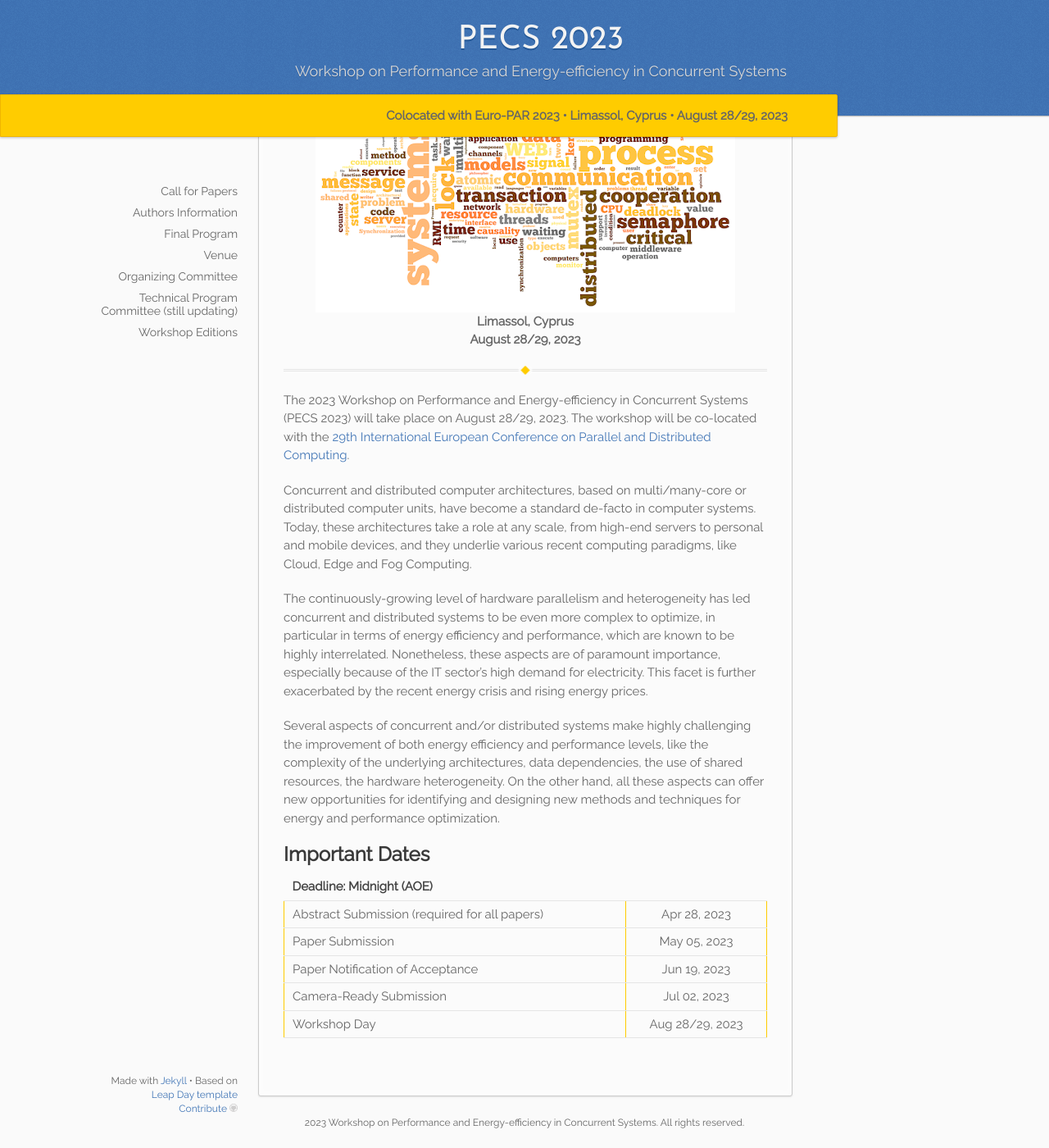
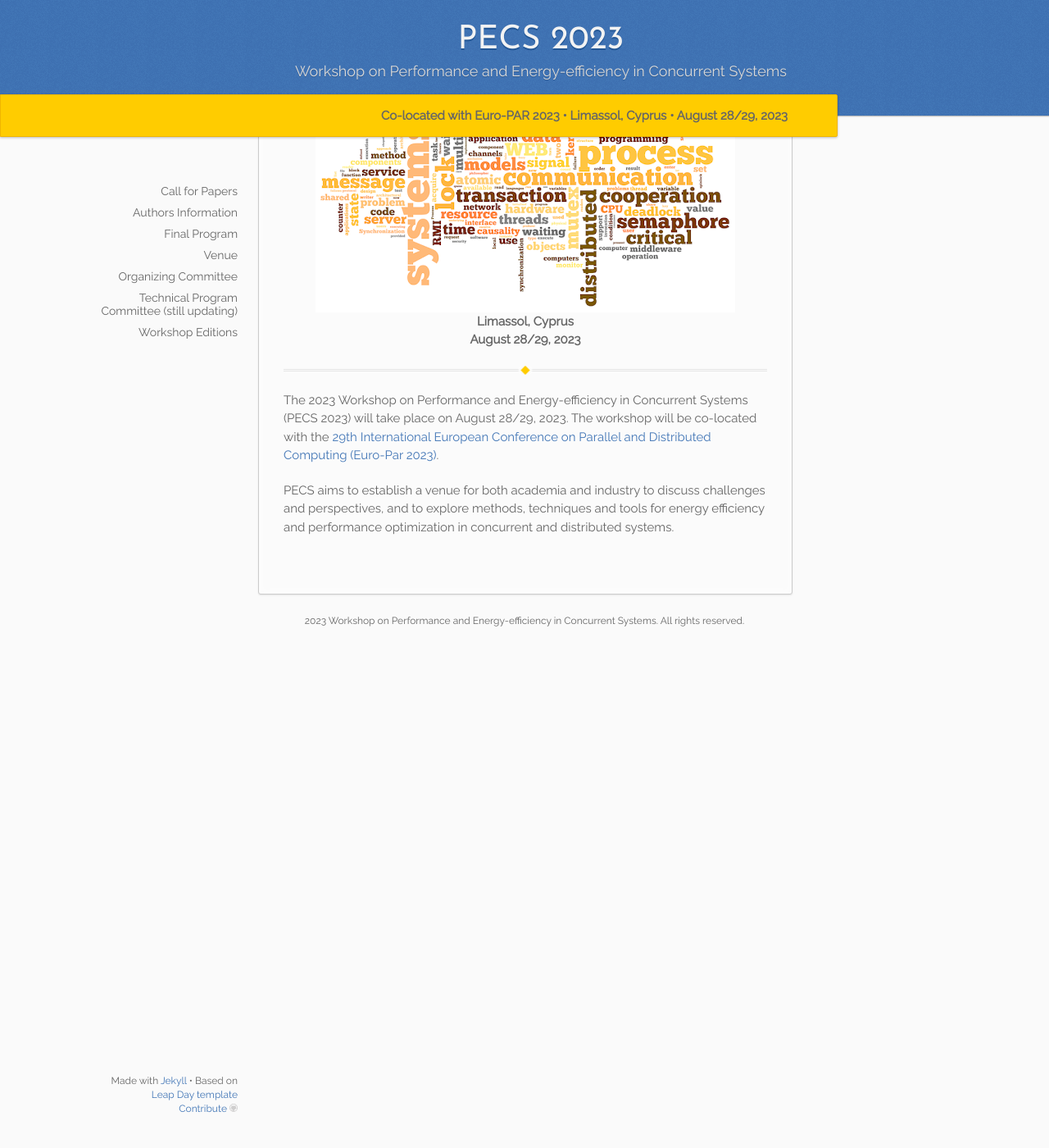
Before and after one commit to pecs-workshop/pecs-workshop.github.io, a Jekyll site: the page built from _2023/index.md, in a window 1280 px wide and 1400 px high, scrolled down 195 px. Shown: the whole window at 82% size. Built offline with Jekyll 4.4.1, drawn with Linux system fonts in a browser that asks for light colours; after the commit the page ends 983 px from its top, so only the background shows below that.

Commit message:
Text re-organised

```diff
--- a/_2023/07.venue.md
+++ b/_2023/07.venue.md
@@ -8,4 +8,4 @@ permalink: /:collection/venue
 {% for coll in site.collections %}{% if coll.label == page.collection %}{% assign edition = coll %}{% endif %}{% endfor %}
 {%- assign year = page.collection -%}
 
-The {{ year }} {{site.description}} ({{site.title}}) will take place in {{ edition.location }} on {{ edition.dates }} in {{ edition.venue }}. The workshop is co-located with the [29th International European Conference on Parallel and Distributed Computing](https://2023.euro-par.org/).
+The {{ year }} {{site.description}} ({{site.title}}) will take place in {{ edition.location }} on {{ edition.dates }} in {{ edition.venue }}. The workshop is co-located with the [29th International European Conference on Parallel and Distributed Computing (Euro-Par 2023)](https://2023.euro-par.org/).
--- a/_2023/_introduction_text.md
+++ b/_2023/_introduction_text.md
@@ -1,5 +1,5 @@
 Concurrent and distributed computer architectures, based on multi/many-core or distributed computer units, have become a standard de-facto in computer systems. Today, these architectures take a role at any scale, from high-end servers to personal and mobile devices, and they underlie various recent computing paradigms, like Cloud, Edge and Fog Computing.
 
-The continuously-growing level of hardware parallelism and heterogeneity has led concurrent and distributed systems to be even more complex to optimize, in particular in terms of energy efficiency and performance, which are known to be highly interrelated. Nonetheless, these aspects are of paramount importance, especially because of the IT sector’s high demand for electricity. This facet is further exacerbated by the recent energy crisis and rising energy prices.
+The continuously-growing level of hardware parallelism and heterogeneity has led concurrent and distributed systems to be even more complex to optimize, in particular in terms of energy efficiency and performance, which are known to be highly interrelated. Nonetheless, these aspects are of paramount importance, especially because of the high demand for electricity by IT sector. This facet is further exacerbated by the recent energy crisis and the rising energy prices.
 
-Several aspects of concurrent and/or distributed systems make highly challenging the improvement of both energy efficiency and performance levels, like the complexity of the underlying architectures, data dependencies, the use of shared resources, the hardware heterogeneity. On the other hand, all these aspects can offer new opportunities for identifying and designing new methods and techniques for energy and performance optimization.
+Actually, various aspects of concurrent and/or distributed systems that make complex to deal with them (like the complexity of the underlying architectures, data dependencies, the use of shared resources, the hardware heterogeneity) can also offer new opportunities for designing novel methods and techniques for their energy and performance optimization.
--- a/_2023/index.md
+++ b/_2023/index.md
@@ -10,14 +10,6 @@ title: "Workshop on Performance and Energy-efficiency in Concurrent Systems"
 {% for coll in site.collections %}{% if coll.label == page.collection %}{% assign edition = coll %}{% endif %}{% endfor %}
 {%- assign year = page.collection -%}
 
-The {{ year }} {{site.description}} ({{site.title}} {{ year }}) will take place on {{ edition.dates }}. The workshop will be co-located with the [ 29th International European Conference on Parallel and Distributed Computing](https://2023.euro-par.org/).
+The {{ year }} {{site.description}} ({{site.title}} {{ year }}) will take place on {{ edition.dates }}. The workshop will be co-located with the [ 29th International European Conference on Parallel and Distributed Computing (Euro-Par 2023)](https://2023.euro-par.org/).
 
-{% include_relative _introduction_text.md %}
-
-
-
-
-
-## Important Dates
-
-{% include_relative _important_dates.md %}
+PECS aims to establish a venue for both academia and industry to discuss challenges and perspectives, and to explore methods, techniques and tools for energy efficiency and performance optimization in concurrent and distributed systems.
--- a/_config.yml
+++ b/_config.yml
@@ -23,7 +23,7 @@ collections:
     min_pagelimit: "10"
     short_pagelimit: "0"
     submission_link: "https://easychair.org/my/conference?conf=pecs2023"
-    additionalinfo: "Colocated with Euro-PAR 2023"
+    additionalinfo: "Co-located with Euro-PAR 2023"
   '2022':
     output: true
     permalink: /:collection/:title
```
Also changed, not shown: _2023/01.cfp.md (+2 -0 lines).
